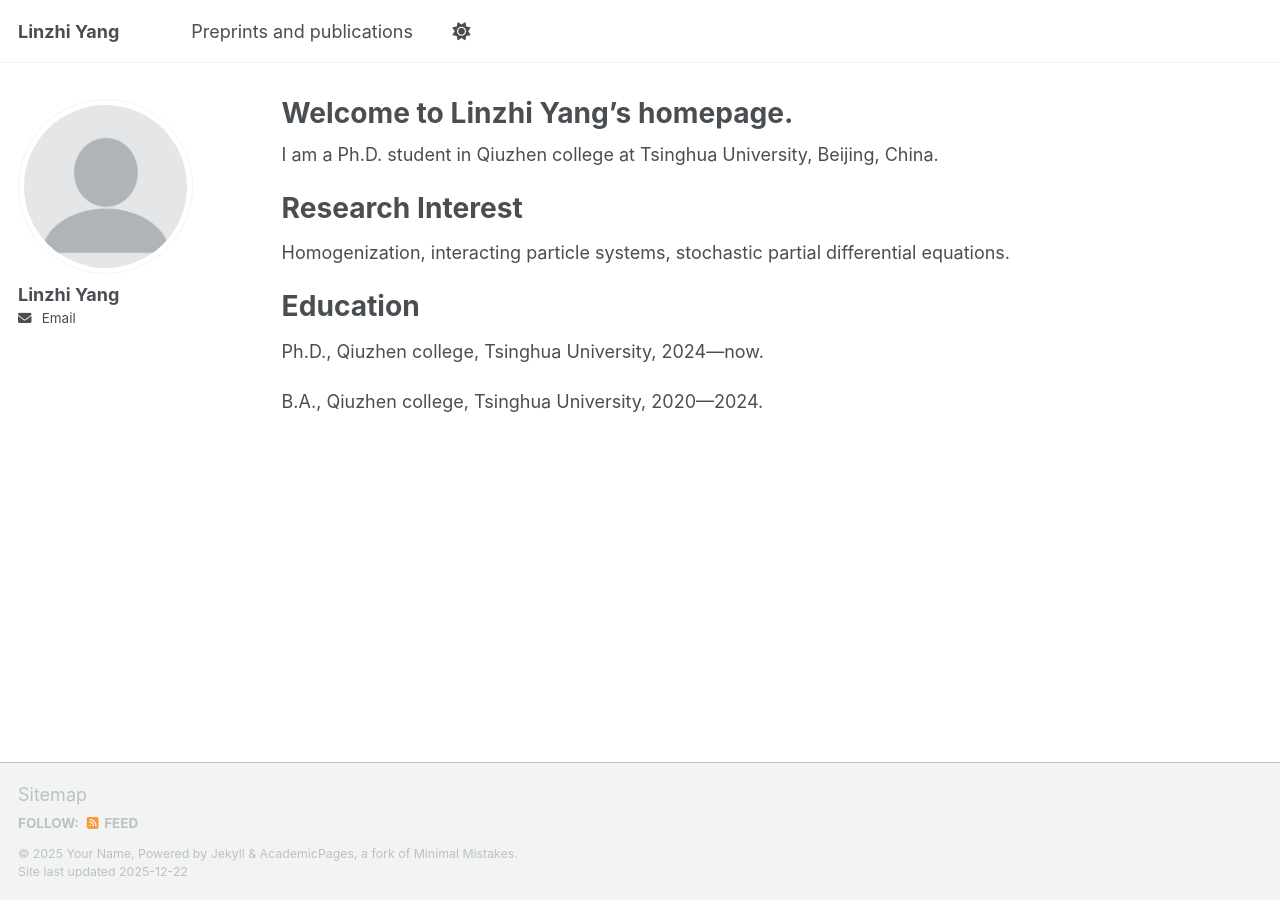
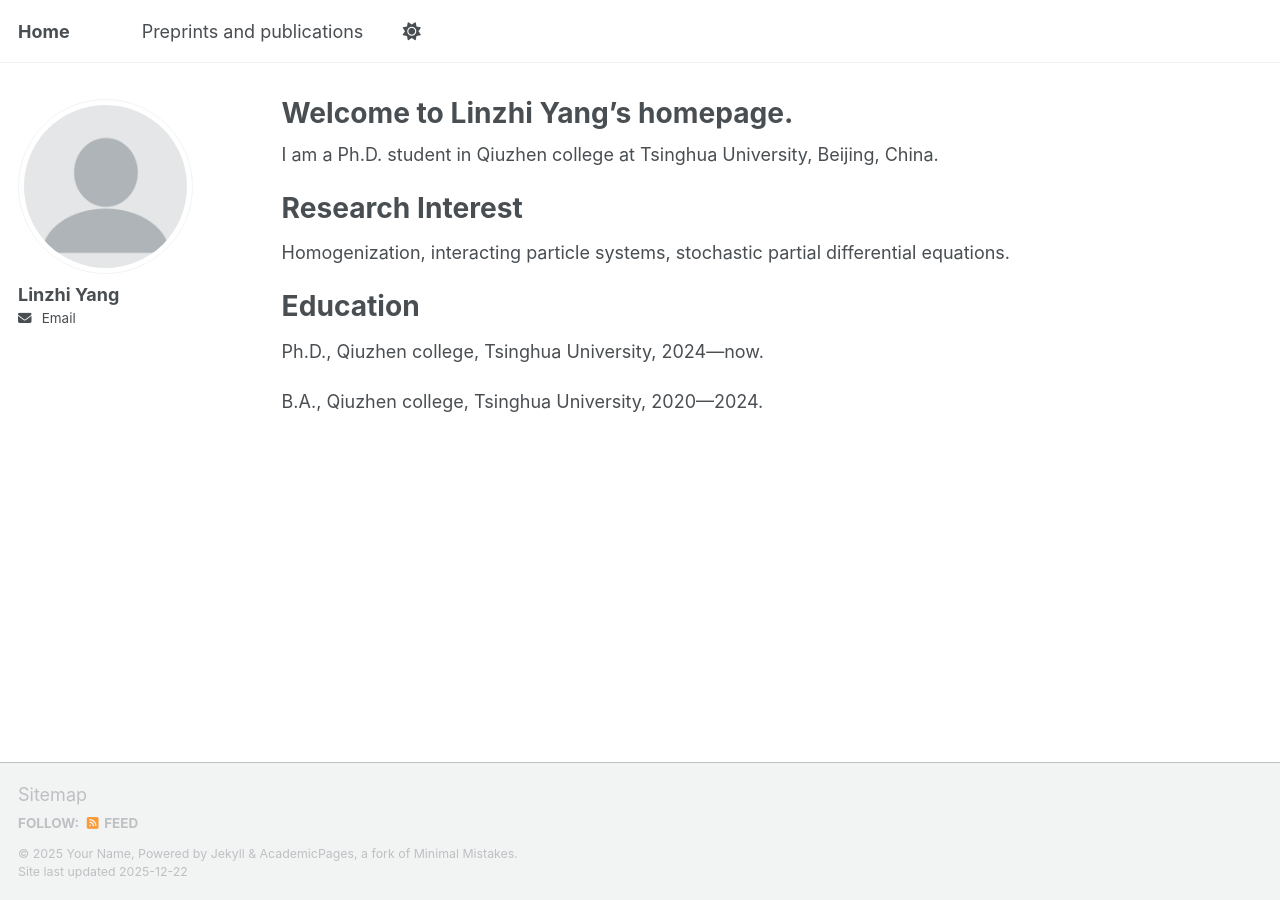
Before and after one commit to linzhi-yang/linzhi-yang.github.io, a Jekyll site: the page built from _pages/about.md, in a window 1280 px wide. Built offline with Jekyll 4.4.1, drawn with Linux system fonts in a browser that asks for light colours; a script bundle is joined from its source files by our own code; library files that are not in the unit come from our copies.

Commit message:
Update _config.yml

```diff
--- a/_config.yml
+++ b/_config.yml
@@ -9,7 +9,7 @@
 # Basic Site Settings
 locale                   : "en-US"
 site_theme               : "default" # the available themes options are "default", "air", "sunrise", "mint", "dirt" and "contrast"
-title                    : "Linzhi Yang"
+title                    : "Home"
 title_separator          : "-"
 name                     : &name "Your Name"
 description              : &description "Your Name's academic portfolio"   # Update this with a general description of your site, this is the default if not overridden by a page
```
